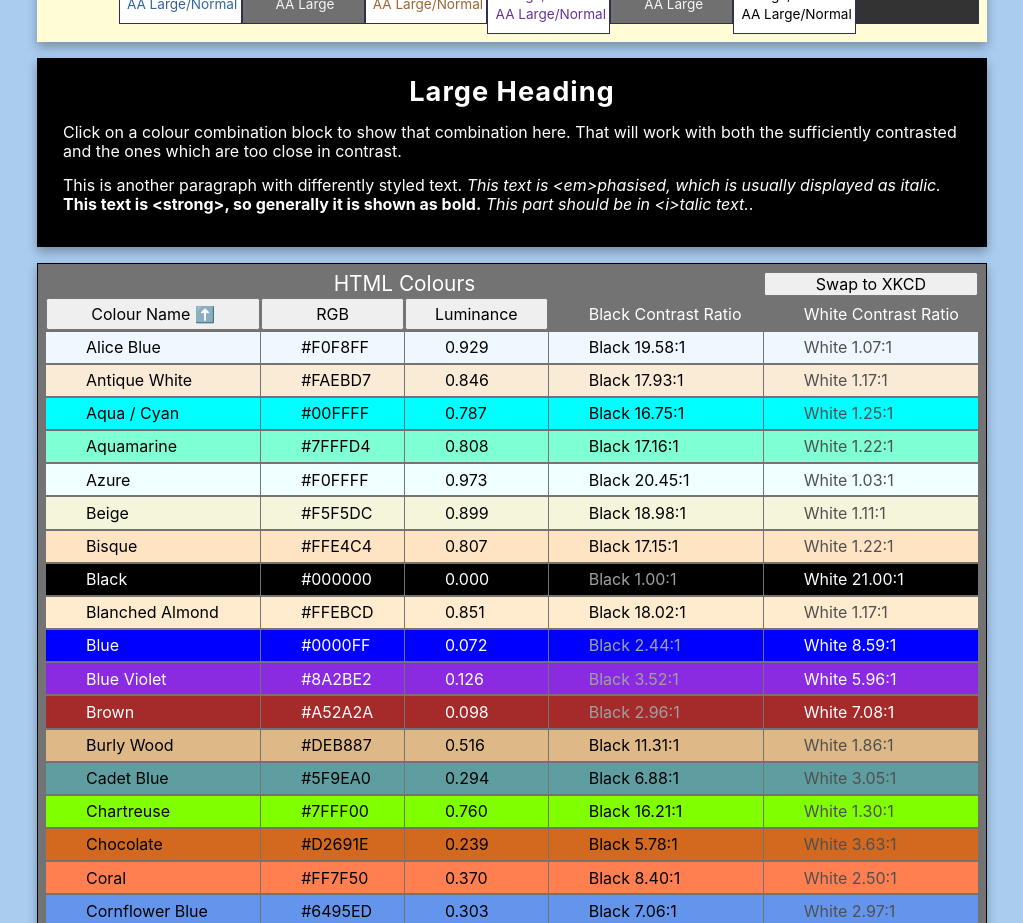
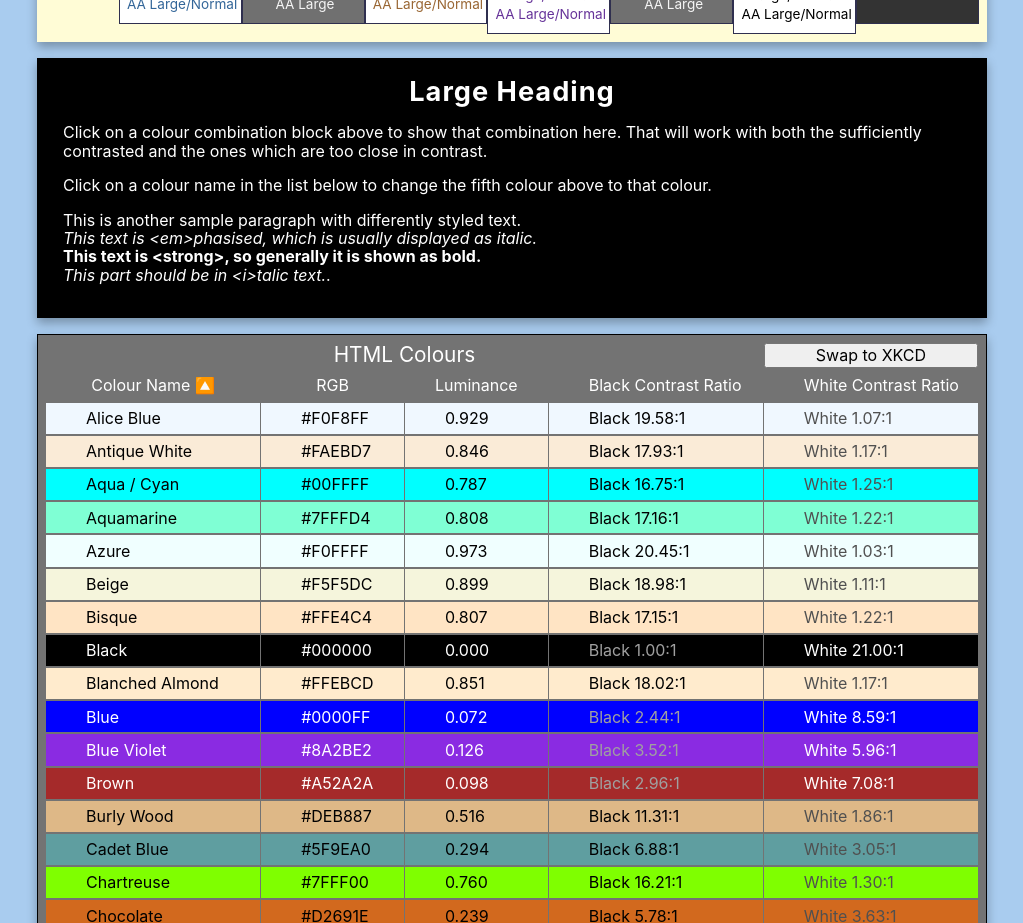
Before and after one commit to JulianNicholls/palette-visualiser-3, a React app: page / in a window 1280 px wide. Shown: the part 1180-2103 px from the top of the page, without its empty margins (128-1151 px from the left). Built offline with nearby package versions, Linux system fonts and the light colour scheme.

Commit message:
Clicking a colour name puts it into the fifth slot

```diff
--- a/src/components/ColourListLine.tsx
+++ b/src/components/ColourListLine.tsx
@@ -10,10 +10,15 @@ interface CLLProps {
   name: string;
   value: string;
   luminance: number;
-  key?: string;
+  click: (colour: string) => void;
 }
 
-const ColourListLine = ({ name, value, luminance }: CLLProps): JSX.Element => {
+const ColourListLine = ({
+  name,
+  value,
+  luminance,
+  click,
+}: CLLProps): JSX.Element => {
   const blackRatio: number = (luminance + 0.05) / BLACK;
   const whiteRatio: number = WHITE / (luminance + 0.05);
 
@@ -27,9 +32,18 @@ const ColourListLine = ({ name, value, luminance }: CLLProps): JSX.Element => {
 
   const baseStyle = { background: value, color: nameColour };
 
+  const insertColour = (colour: string): void => {
+    click(colour);
+  };
+
   return (
     <>
-      <div key={name} style={baseStyle}>
+      <div
+        key={name}
+        className="html-colour-list__colour-name"
+        style={baseStyle}
+        onClick={() => insertColour(value)}
+      >
         {name}
       </div>
       <div key={value} style={baseStyle}>
--- a/src/components/HTMLColourList.tsx
+++ b/src/components/HTMLColourList.tsx
@@ -6,14 +6,16 @@ import HTMLColours from '../colours/HTMLColours';
 import XKCDColours from '../colours/XKCDColours';
 
 import { rgbStrToObject, sRGBLuminance } from '../conversions';
+import { useColours } from '../context';
 
-interface NamedColour {
+type NamedColour = {
   name: string;
   value: string;
   luminance?: number;
-}
+};
 
 const HTMLColourList = (): JSX.Element => {
+  const { changeRGB } = useColours();
   const [selected, setSelected] = useState<string>('html');
   const [colourList, setColourList] = useState<Array<NamedColour>>([]);
   const [sortOrder, setSortOrder] = useState<string>('name');
@@ -22,7 +24,7 @@ const HTMLColourList = (): JSX.Element => {
     const colours: Array<NamedColour> =
       newSelected === 'xkcd' ? [...XKCDColours] : [...HTMLColours];
 
-    colours.forEach(colour => {
+    colours.forEach((colour) => {
       colour.luminance = sRGBLuminance(rgbStrToObject(colour.value));
     });
 
@@ -43,11 +45,11 @@ const HTMLColourList = (): JSX.Element => {
   const sortByName = (): void => {
     if (sortOrder === 'name')
       return sort(
-        (a: NamedColour, b: NamedColour) => (a.name > b.name ? -1 : 1),
+        (a: NamedColour, b: NamedColour) => b.name.localeCompare(a.name),
         'namer'
       );
 
-    sort((a: NamedColour, b: NamedColour) => (a.name < b.name ? -1 : 1), 'name');
+    sort((a: NamedColour, b: NamedColour) => a.name.localeCompare(b.name), 'name');
   };
 
   const sortByRGB = (): void => {
@@ -86,6 +88,10 @@ const HTMLColourList = (): JSX.Element => {
     setSortOrder(order);
   };
 
+  const insertColour = (colour: string): void => {
+    changeRGB(4, colour);
+  };
+
   return (
     <section className="html-colour-list">
       <span className="html-colour-list__title">
@@ -95,17 +101,17 @@ const HTMLColourList = (): JSX.Element => {
         Swap to {selected === 'xkcd' ? 'HTML' : 'XKCD'}
       </button>
 
-      <button onClick={sortByName}>
-        Colour Name {sortOrder === 'name' && '⬆️'}
-        {sortOrder === 'namer' && '⬇️'}
+      <button className="html-colour-list__header" onClick={sortByName}>
+        Colour Name {sortOrder === 'name' && '🔼'}
+        {sortOrder === 'namer' && '🔽'}
       </button>
-      <button onClick={sortByRGB}>
-        RGB {sortOrder === 'value' && '⬆️'}
-        {sortOrder === 'valuer' && '⬇️'}
+      <button className="html-colour-list__header" onClick={sortByRGB}>
+        RGB {sortOrder === 'value' && '🔼'}
+        {sortOrder === 'valuer' && '🔽'}
       </button>
-      <button onClick={sortByLuminance}>
-        Luminance {sortOrder === 'luminance' && '⬆️'}
-        {sortOrder === 'luminancer' && '⬇️'}
+      <button className="html-colour-list__header" onClick={sortByLuminance}>
+        Luminance {sortOrder === 'luminance' && '🔼'}
+        {sortOrder === 'luminancer' && '🔽'}
       </button>
       <div>Black Contrast Ratio</div>
       <div>White Contrast Ratio</div>
@@ -116,6 +122,7 @@ const HTMLColourList = (): JSX.Element => {
           name={name}
           value={value}
           luminance={luminance}
+          click={insertColour}
         />
       ))}
     </section>
--- a/src/components/SampleText.tsx
+++ b/src/components/SampleText.tsx
@@ -12,20 +12,27 @@ const SampleText = (): JSX.Element => {
     >
       <h1 style={{ color: context.selectedFG }}>Large Heading</h1>
       <p>
-        Click on a colour combination block to show that combination here. That
-        will work with both the sufficiently contrasted and the ones which are too
-        close in contrast.
+        Click on a colour combination block above to show that combination here.
+        That will work with both the sufficiently contrasted and the ones which are
+        too close in contrast.
       </p>
 
       <p>
-        This is another paragraph with differently styled text.{' '}
+        Click on a colour name in the list below to change the fifth colour above
+        to that colour.
+      </p>
+
+      <p>
+        This is another sample paragraph with differently styled text.
+        <br />
         <em>
           This text is &lt;em&gt;phasised, which is usually displayed as italic.
         </em>
         <br />
         <strong>
           This text is &lt;strong&gt;, so generally it is shown as bold.
-        </strong>{' '}
+        </strong>
+        <br />
         <i>This part should be in &lt;i&gt;talic text.</i>.
       </p>
     </section>
--- a/src/context/index.tsx
+++ b/src/context/index.tsx
@@ -13,9 +13,7 @@ const DEFAULT_SELECT: SelectedColour = { bg: '#000000', fg: '#ffffff' };
 
 const HSLsFromRGBs = (rgbs: Array<string>): Array<HSL> =>
   rgbs.reduce((hsls, rgb) => {
-    hsls.push(RGBtoHSL(rgbStrToObject(rgb)));
-
-    return hsls;
+    return hsls.concat(RGBtoHSL(rgbStrToObject(rgb)));
   }, []);
 
 interface ColourState {
--- a/src/styles/styles.scss
+++ b/src/styles/styles.scss
@@ -213,8 +213,12 @@ h1 {
       outline: 1px solid aqua;
     }
 
-    span {
-      font-size: 1.4em;
-    }
+    // span {
+    //   font-size: 1.4em;
+    // }
+  }
+
+  .html-colour-list__colour-name {
+    cursor: pointer;
   }
 }
```
Also changed, not shown: src/types.d.ts (+10 -10 lines).
